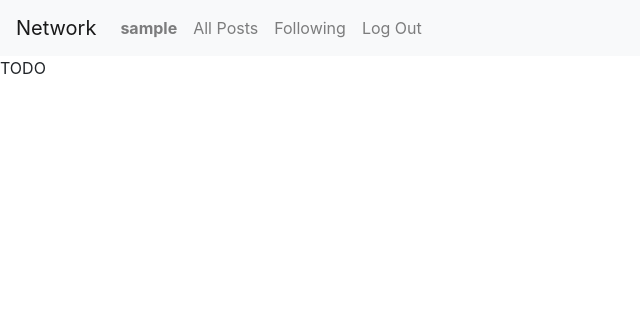
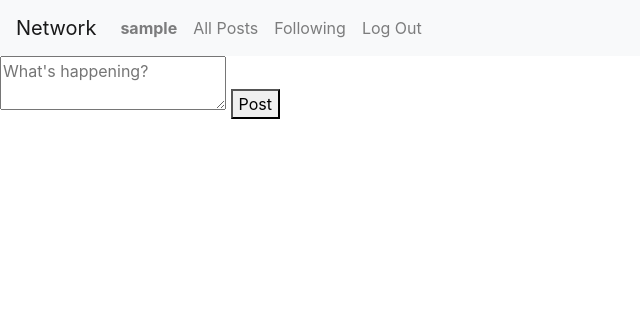
Before and after one commit to AFKMartin/CS50W-Project-4, a Django app: page / in a window 1280 px wide. Shown: the top 316 px of the page, without its empty margins (0-640 px from the left). Run offline with Django 3.2, Linux system fonts and the light colour scheme; the visitor is signed in with stand-in values (Sample User, id 1); data that the repository does not hold is empty; some libraries are stand-ins or nearby versions.

Commit message:
Added Post

```diff
--- a/network/models.py
+++ b/network/models.py
@@ -4,3 +4,11 @@ from django.db import models
 
 class User(AbstractUser):
     pass
+
+class Post(models.Model):
+    author = models.ForeignKey(User, on_delete=models.CASCADE, related_name="posts")
+    content = models.TextField()
+    timestamp = models.DateTimeField(auto_now_add=True)
+
+    def __str__(self):
+        return f"{self.author.username}: {self.content[:30]}"
--- a/network/templates/network/index.html
+++ b/network/templates/network/index.html
@@ -1,5 +1,18 @@
 {% extends "network/layout.html" %}
 
 {% block body %}
-    TODO
+{% if user.is_authenticated %}
+  <form id="new-post-form" method="POST">
+    {% csrf_token %}
+    <textarea name="content" placeholder="What's happening?" required></textarea>
+    <button type="submit">Post</button>
+  </form>
+{% endif %}
+{% for post in posts %}
+  <div class="post">
+    <strong>{{ post.author.username }}</strong>
+    <p>{{ post.content }}</p>
+    <small>{{ post.timestamp }}</small>
+  </div>
+{% endfor %}
 {% endblock %}
--- a/network/views.py
+++ b/network/views.py
@@ -1,14 +1,22 @@
 from django.contrib.auth import authenticate, login, logout
 from django.db import IntegrityError
 from django.http import HttpResponse, HttpResponseRedirect
-from django.shortcuts import render
+from django.shortcuts import render, redirect
 from django.urls import reverse
-
-from .models import User
+from django.contrib.auth.decorators import login_required
+from .models import User, Post
 
 
 def index(request):
-    return render(request, "network/index.html")
+    if request.method == "POST":
+        if request.user.is_authenticated:
+            content = request.POST.get("content")
+            if content:
+                Post.objects.create(author=request.user, content=content)
+                return redirect("index")
+
+    posts = Post.objects.all().order_by("-timestamp")
+    return render(request, "network/index.html", {"posts": posts})
 
 
 def login_view(request):
```
Also changed, not shown: network/migrations/0001_initial.py (added), network/migrations/__init__.py (added).
